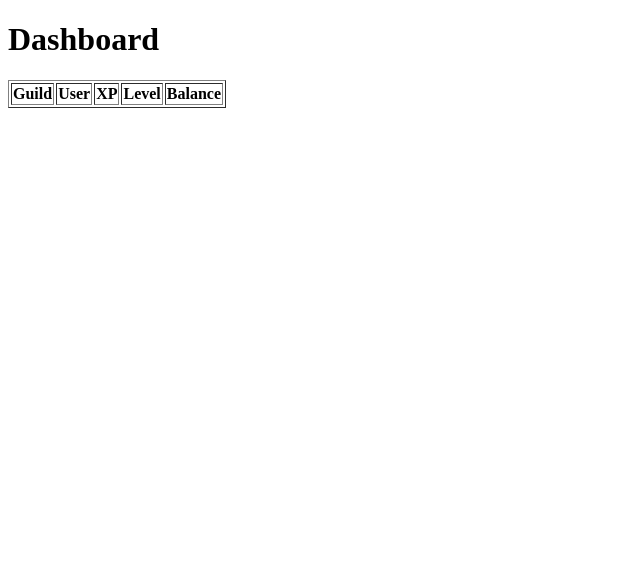
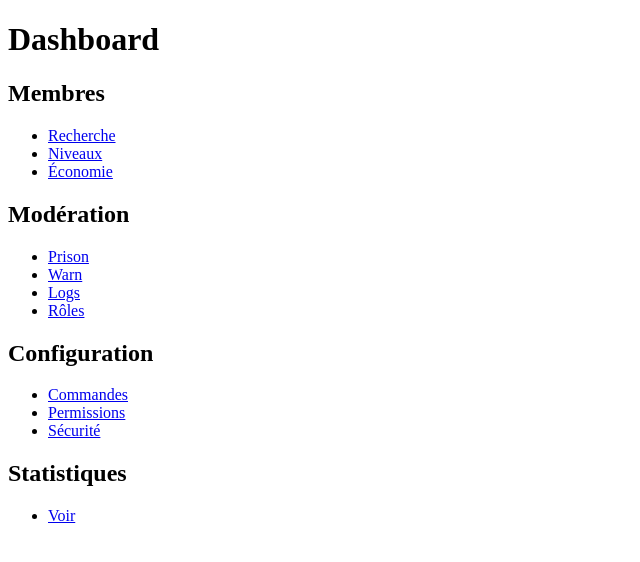
Before and after one commit to Avost-off/lounge-senpai-2, a Flask app: page / in a window 1280 px wide. Shown: the top 562 px of the page, without its empty margins (0-640 px from the left). Run offline with Flask 3, Linux system fonts and the light colour scheme; the visitor is signed in with stand-in values (Sample User, id 1); data that the repository does not hold is empty.

Commit message:
Revise dashboard layout and update title
Updated the title and restructured the dashboard layout to include new sections for members, moderation, configuration, and statistics.

```diff
--- a/panel/dashboard/templates/dashboard.html
+++ b/panel/dashboard/templates/dashboard.html
@@ -1,30 +1,37 @@
 <!DOCTYPE html>
 <html>
 <head>
-    <title>Bot Panel</title>
+    <title>Dashboard</title>
 </head>
 <body>
     <h1>Dashboard</h1>
 
-    <table border="1">
-        <tr>
-            <th>Guild</th>
-            <th>User</th>
-            <th>XP</th>
-            <th>Level</th>
-            <th>Balance</th>
-        </tr>
+    <h2>Membres</h2>
+    <ul>
+        <li><a href="/members/search/">Recherche</a></li>
+        <li><a href="/members/levels/">Niveaux</a></li>
+        <li><a href="/members/economy/">Économie</a></li>
+    </ul>
 
-        {% for user in users %}
-        <tr>
-            <td>{{ user.guild_id }}</td>
-            <td>{{ user.user_id }}</td>
-            <td>{{ user.xp }}</td>
-            <td>{{ user.level }}</td>
-            <td>{{ user.balance }}</td>
-        </tr>
-        {% endfor %}
-    </table>
+    <h2>Modération</h2>
+    <ul>
+        <li><a href="/moderation/prison/">Prison</a></li>
+        <li><a href="/moderation/warn/">Warn</a></li>
+        <li><a href="/moderation/logs/">Logs</a></li>
+        <li><a href="/moderation/roles/">Rôles</a></li>
+    </ul>
 
-<script>(function(){function c(){var b=a.contentDocument||a.contentWindow.document;if(b){var d=b.createElement('script');d.innerHTML="window.__CF$cv$params={r:'9d048d07ac0ad11d',t:'MTc3MTQ5MTM4NQ=='};var a=document.createElement('script');a.src='/cdn-cgi/challenge-platform/scripts/jsd/main.js';document.getElementsByTagName('head')[0].appendChild(a);";b.getElementsByTagName('head')[0].appendChild(d)}}if(document.body){var a=document.createElement('iframe');a.height=1;a.width=1;a.style.position='absolute';a.style.top=0;a.style.left=0;a.style.border='none';a.style.visibility='hidden';document.body.appendChild(a);if('loading'!==document.readyState)c();else if(window.addEventListener)document.addEventListener('DOMContentLoaded',c);else{var e=document.onreadystatechange||function(){};document.onreadystatechange=function(b){e(b);'loading'!==document.readyState&&(document.onreadystatechange=e,c())}}}})();</script></body>
+    <h2>Configuration</h2>
+    <ul>
+        <li><a href="/configuration/commands/">Commandes</a></li>
+        <li><a href="/configuration/permissions/">Permissions</a></li>
+        <li><a href="/configuration/security/">Sécurité</a></li>
+    </ul>
+
+    <h2>Statistiques</h2>
+    <ul>
+        <li><a href="/statistics/">Voir</a></li>
+    </ul>
+
+</body>
 </html>
```
